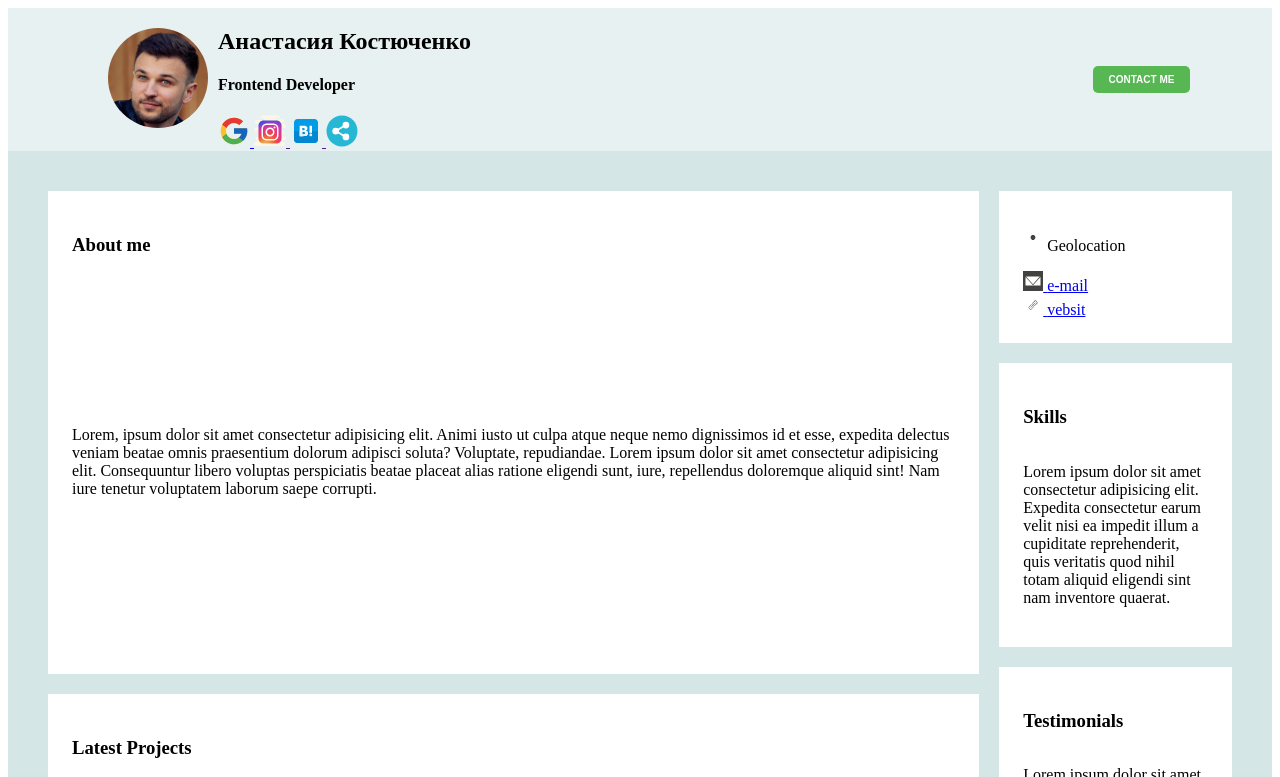
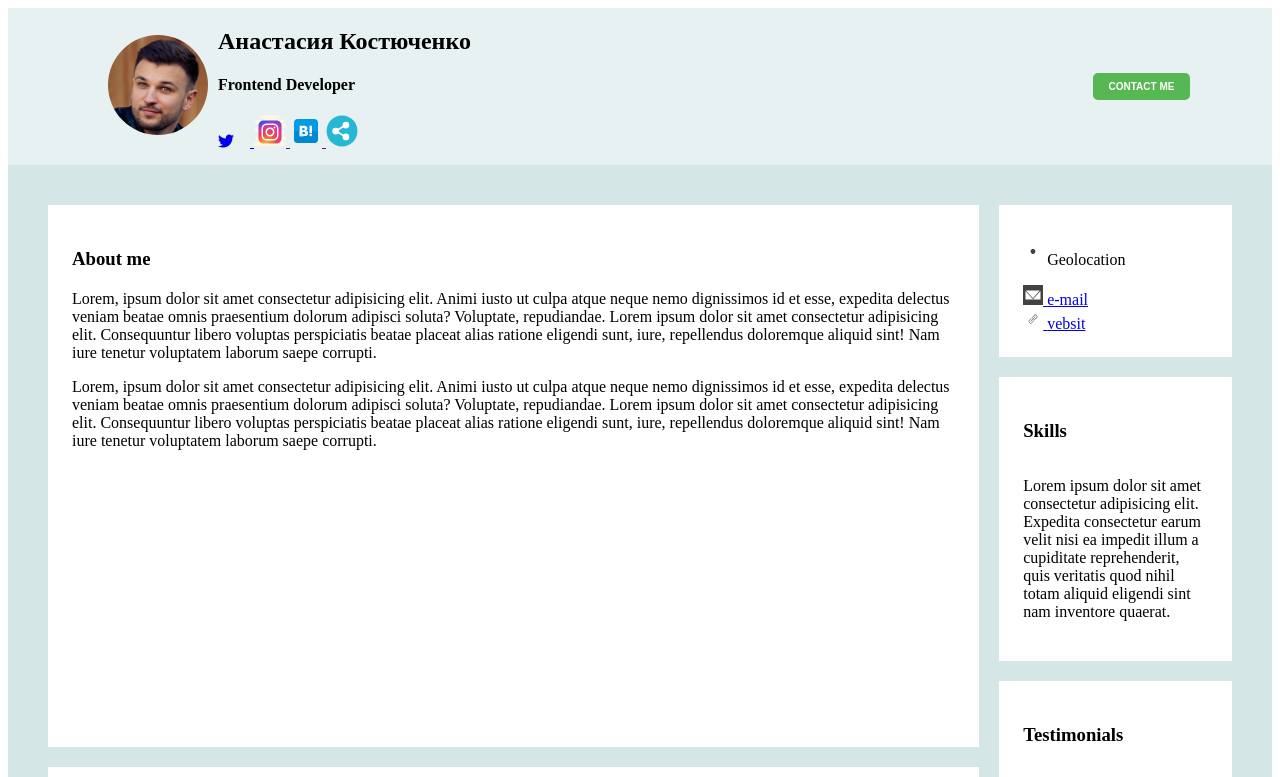
Before and after one commit to LilitMilante/cv-html, a plain HTML site: page index.html in a window 1280 px wide. Shown: the top 777 px of the page. Drawn offline with Linux system fonts and the light colour scheme.

Commit message:
add icons

```diff
--- a/index.html
+++ b/index.html
@@ -19,18 +19,7 @@
                 <h2>Анастасия Костюченко</h2>
                 <h4>Frontend Developer</h4>
                 <a href="#">
-                    <i class="icon">
-                        <svg xmlns="http://www.w3.org/2000/svg" viewBox="0 0 48 48" width="48px" height="48px">
-                            <path fill="#fbc02d"
-                                d="M43.611,20.083H42V20H24v8h11.303c-1.649,4.657-6.08,8-11.303,8c-6.627,0-12-5.373-12-12	s5.373-12,12-12c3.059,0,5.842,1.154,7.961,3.039l5.657-5.657C34.046,6.053,29.268,4,24,4C12.955,4,4,12.955,4,24s8.955,20,20,20	s20-8.955,20-20C44,22.659,43.862,21.35,43.611,20.083z" />
-                            <path fill="#e53935"
-                                d="M6.306,14.691l6.571,4.819C14.655,15.108,18.961,12,24,12c3.059,0,5.842,1.154,7.961,3.039	l5.657-5.657C34.046,6.053,29.268,4,24,4C16.318,4,9.656,8.337,6.306,14.691z" />
-                            <path fill="#4caf50"
-                                d="M24,44c5.166,0,9.86-1.977,13.409-5.192l-6.19-5.238C29.211,35.091,26.715,36,24,36	c-5.202,0-9.619-3.317-11.283-7.946l-6.522,5.025C9.505,39.556,16.227,44,24,44z" />
-                            <path fill="#1565c0"
-                                d="M43.611,20.083L43.595,20L42,20H24v8h11.303c-0.792,2.237-2.231,4.166-4.087,5.571	c0.001-0.001,0.002-0.001,0.003-0.002l6.19,5.238C36.971,39.205,44,34,44,24C44,22.659,43.862,21.35,43.611,20.083z" />
-                        </svg>
-                    </i>
+                    <i class="fa fa-twitter icon" aria-hidden="true"></i>
                 </a>
                 <a href="">
                     <i class="icon">
@@ -111,7 +100,8 @@
         <div class="main">
             <div class="align-left">
                 <div class="item">
-                    <h3>About me</h3>
+                    <div class="about-me">
+                        <h3 class="about-me-h3">About me</h3>
                         <p>
                             Lorem, ipsum dolor sit amet consectetur adipisicing elit. Animi iusto ut culpa atque neque nemo
                             dignissimos id et esse,
@@ -122,6 +112,18 @@
                             beatae placeat alias ratione eligendi sunt, iure,
                             repellendus doloremque aliquid sint! Nam iure tenetur voluptatem laborum saepe corrupti.
                         </p>
+                        <p>
+                            Lorem, ipsum dolor sit amet consectetur adipisicing elit. Animi iusto ut culpa atque neque nemo
+                            dignissimos id et esse,
+                            expedita delectus veniam beatae omnis praesentium dolorum adipisci soluta? Voluptate,
+                            repudiandae.
+                            Lorem ipsum dolor sit amet consectetur adipisicing elit. Consequuntur libero voluptas
+                            perspiciatis
+                            beatae placeat alias ratione eligendi sunt, iure,
+                            repellendus doloremque aliquid sint! Nam iure tenetur voluptatem laborum saepe corrupti.
+                        </p>
+                    </div>
+
                 </div>
                 <div class="item">
                     <h3>Latest Projects</h3>
@@ -464,6 +466,7 @@
                 Disigned with by <a href="#">Xiaoying Riley</a> for developers
         </div>
     </div>
+    <script src="https://kit.fontawesome.com/773391ca61.js" crossorigin="anonymous"></script>
 </body>
 
 </html>
--- a/style.css
+++ b/style.css
@@ -69,6 +69,10 @@ padding: 24px;
     width: 32px;
     height: 32px;
 }
+.icon {
+    width: 32px;
+    height: 32px;
+}
 .align-left {
     display: grid;
     grid-gap: 20px;
@@ -104,3 +108,6 @@ padding: 24px;
 .img-lat-pr {
     justify-self: center;
 }
+.about-me-h3 {
+    margin-bottom:  20px;
+}
```
Lines whose indentation alone changed are shown as unchanged.
